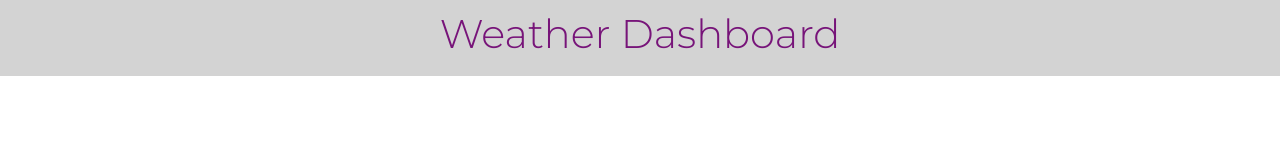
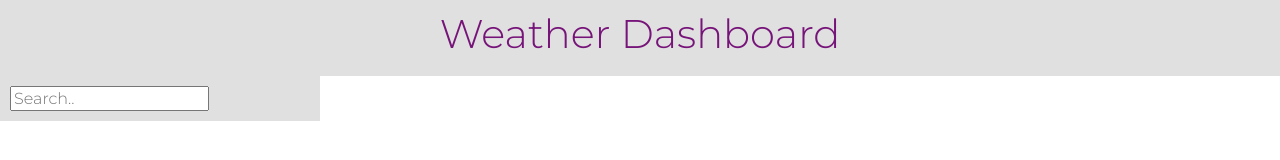
Before and after one commit to ErnestUrzua/weather-dashboard, a plain HTML site: page index.html in a window 1280 px wide. Drawn offline with nearby package versions, Linux system fonts and the light colour scheme.

Commit message:
defined structure and classes

```diff
--- a/index.html
+++ b/index.html
@@ -19,6 +19,12 @@
         <h1>Weather Dashboard</h1>
     </header>
 
+    <div id="search" class="col-md-3">
+        <input type="text" placeholder="Search..">
+    </div>
+    <div id="forecast" class="col-md-8">
+
+    </div>
 
     <!-- script sources -->
     <script src="https://code.jquery.com/jquery-3.4.1.min.js"></script>
--- a/style.css
+++ b/style.css
@@ -1,6 +1,6 @@
 header {
     color: #771479;
-    background-color: lightgray;
+    background-color: rgb(224, 224, 224);
     padding: 10px;
     text-align: center;
   }
@@ -11,3 +11,12 @@ header {
     line-height: 1;
     color: #771479;
   }
+
+  #search {
+    padding:10px;
+    background-color: rgb(224, 224, 224);
+  }
+
+  #forecast {
+    background-color: lightsteelblue;
+  }
```
